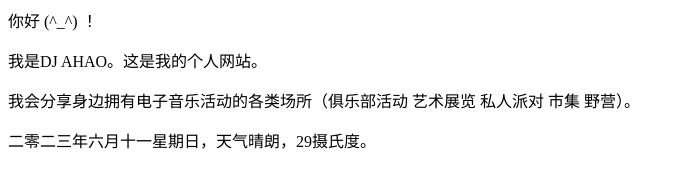
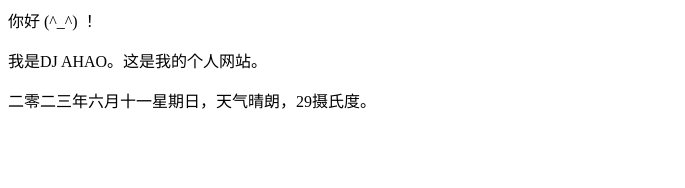
Before and after one commit to AHAO92/ahao92.github.io, a plain HTML site: page index.html in a window 1280 px wide. Shown: the whole page, without its empty margins (0-685 px from the left). Drawn offline with Linux system fonts and the light colour scheme.

Commit message:
Update index.html

```diff
--- a/index.html
+++ b/index.html
@@ -1,4 +1,3 @@
 <p>你好 (^_^) ！</p>
 <p>我是DJ AHAO。这是我的个人网站。</p>
-<p>我会分享身边拥有电子音乐活动的各类场所（俱乐部活动 艺术展览 私人派对 市集 野营）。</p>
 <p>二零二三年六月十一星期日，天气晴朗，29摄氏度。</p>
```
